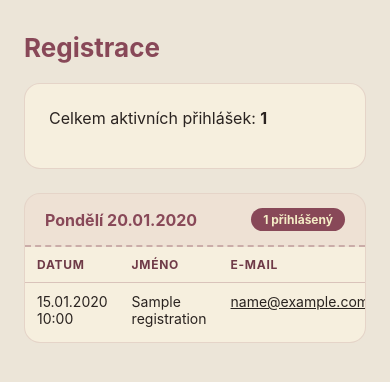
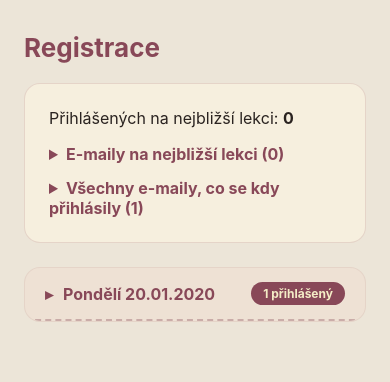
Before and after one commit to vcela/nomapeople-plzen, a PHP site: page /admin/index.php in a window 390 px wide. Shown: the part 183-565 px from the top of the page. Run offline with PHP 8.4, Linux system fonts and the light colour scheme; the visitor is signed in with stand-in values (Sample User, id 1); data comes from the database, SQL or seed files in the repository; tables that the repository leaves empty hold one stand-in row (values such as "Sample post").

Commit message:
Add hard delete functionality for registrations and enhance mobile menu styles

```diff
--- /dev/null
+++ b/admin/assets/confirm.js
@@ -0,0 +1,9 @@
+// Confirmation for forms marked data-confirm. A plain onsubmit="confirm(...)"
+// attribute is blocked by the site's CSP (script-src has no 'unsafe-inline'),
+// so this has to live in an external file instead.
+document.addEventListener('submit', function (e) {
+  var msg = e.target.getAttribute('data-confirm');
+  if (msg && !window.confirm(msg)) {
+    e.preventDefault();
+  }
+});
--- a/admin/inc/header.php
+++ b/admin/inc/header.php
@@ -15,6 +15,7 @@
 <meta charset="utf-8">
 <meta name="viewport" content="width=device-width, initial-scale=1">
 <title><?= esc($pageTitle) ?> · Administrace · NŌMA people</title>
+<script src="assets/confirm.js" defer></script>
 <style>
   *{ box-sizing:border-box; }
   body{ margin:0; font-family:-apple-system,BlinkMacSystemFont,'Segoe UI',sans-serif; background:#ece5d8; color:#2a2320; }
@@ -31,19 +32,31 @@
   .admin-main{ max-width:1080px; margin:0 auto; padding:32px 24px 64px; }
   h1{ font-size:26px; font-weight:700; color:#884858; margin:0 0 20px; }
   .card{ background:#f6efde; border:1px solid rgba(136,72,88,0.16); border-radius:16px; padding:24px; margin-bottom:24px; }
-  table{ width:100%; border-collapse:collapse; font-size:14px; }
+  table{ width:100%; border-collapse:separate; border-spacing:0; font-size:14px; }
   th,td{ text-align:left; padding:10px 12px; border-bottom:1px solid rgba(136,72,88,0.14); vertical-align:top; }
   th{ font-size:12px; text-transform:uppercase; letter-spacing:0.06em; color:#6f3a47; }
   .badge-yes{ color:#1f7a4d; font-weight:700; }
   .badge-no{ color:#9a2b2b; font-weight:700; }
-  .group-card{ background:#f6efde; border:1px solid rgba(136,72,88,0.16); border-radius:16px; margin-bottom:28px; overflow:hidden; }
-  .group-header{ display:flex; align-items:center; justify-content:space-between; gap:12px; padding:14px 20px; background:rgba(136,72,88,0.08); border-bottom:2px dashed rgba(136,72,88,0.35); font-weight:700; color:#884858; }
+  .group-card{ display:block; background:#f6efde; border:1px solid rgba(136,72,88,0.16); border-radius:16px; margin-bottom:28px; overflow:hidden; }
+  .group-header{ display:flex; align-items:center; justify-content:space-between; gap:12px; padding:14px 20px; background:rgba(136,72,88,0.08); border-bottom:2px dashed rgba(136,72,88,0.35); font-weight:700; color:#884858; cursor:pointer; list-style:none; }
+  .group-header::-webkit-details-marker{ display:none; }
+  .group-header .group-title{ display:flex; align-items:center; gap:10px; }
+  .group-header .chevron{ display:inline-block; transition:transform .15s ease; }
+  details[open] > .group-header .chevron{ transform:rotate(90deg); }
   .group-header .group-count{ font-size:12px; font-weight:700; background:#884858; color:#f4ecc6; padding:4px 12px; border-radius:999px; white-space:nowrap; }
+  .table-scroll{ overflow-x:auto; }
   .group-card table{ margin:0; }
   .group-card tr:last-child td{ border-bottom:none; }
   tr.row-deleted{ opacity:0.5; text-decoration:line-through; }
-  .row-action-btn{ font:inherit; font-size:12px; background:transparent; border:1px solid rgba(136,72,88,0.4); color:#884858; padding:6px 12px; border-radius:8px; cursor:pointer; white-space:nowrap; }
+  .col-sticky-left, .col-sticky-right{ position:sticky; background:#f6efde; z-index:1; }
+  thead .col-sticky-left, thead .col-sticky-right{ background:#f6efde; z-index:2; }
+  .col-sticky-left{ left:0; box-shadow:2px 0 4px -2px rgba(0,0,0,0.15); }
+  .col-sticky-right{ right:0; box-shadow:-2px 0 4px -2px rgba(0,0,0,0.15); }
+  .row-action-btn{ font:inherit; font-size:12px; background:transparent; border:1px solid rgba(136,72,88,0.4); color:#884858; padding:6px 12px; border-radius:8px; cursor:pointer; white-space:nowrap; margin-left:6px; }
+  .row-action-btn:first-child{ margin-left:0; }
   .row-action-btn:hover{ background:rgba(136,72,88,0.1); }
+  .row-action-danger{ border-color:rgba(154,43,43,0.4); color:#9a2b2b; padding:6px 10px; }
+  .row-action-danger:hover{ background:rgba(154,43,43,0.1); }
   label{ display:block; font-size:13px; font-weight:700; color:#884858; margin-bottom:6px; }
   input[type=email], input[type=password], input[type=text]{ width:100%; max-width:360px; padding:10px 12px; border:1.5px solid rgba(136,72,88,0.25); border-radius:10px; font-size:15px; margin-bottom:16px; }
   button[type=submit], .btn{ background:#884858; color:#f4ecc6; font-weight:700; border:none; padding:11px 20px; border-radius:999px; cursor:pointer; font-size:14px; }
--- a/admin/index.php
+++ b/admin/index.php
@@ -24,6 +24,16 @@ if ($_SERVER['REQUEST_METHOD'] === 'POST' && ($_POST['action'] ?? '') === 'toggl
                 $newValue = $row['deleted_at'] ? null : date('Y-m-d H:i:s');
                 db()->prepare('UPDATE registrations SET deleted_at = ? WHERE id = ?')->execute([$newValue, $id]);
             }
+        }
+    }
+    admin_redirect('index.php');
+}
+
+if ($_SERVER['REQUEST_METHOD'] === 'POST' && ($_POST['action'] ?? '') === 'hard_delete') {
+    if (csrf_verify($_POST['csrf'] ?? null)) {
+        $id = (int) ($_POST['id'] ?? 0);
+        if ($id > 0) {
+            db()->prepare('DELETE FROM registrations WHERE id = ?')->execute([$id]);
         }
     }
     admin_redirect('index.php');
@@ -58,7 +68,7 @@ function source_badge(string $type, ?string $label): string {
     ];
     $s = $styles[$type] ?? $styles['direct'];
     $text = $label !== null && $label !== '' ? $label : 'Přímá návštěva';
-    return '<span style="display:inline-block; background:' . $s['bg'] . '; color:' . $s['fg']
+    return '<span title="' . esc($text) . '" style="display:inline-block; max-width:200px; overflow:hidden; text-overflow:ellipsis; vertical-align:bottom; background:' . $s['bg'] . '; color:' . $s['fg']
         . '; font-weight:700; font-size:12px; padding:4px 10px; border-radius:999px; white-space:nowrap;">'
         . $s['icon'] . ' ' . esc($text) . '</span>';
 }
@@ -71,7 +81,6 @@ $registrations = db()->query(
     'SELECT id, name, email, phone, note, gdpr_consent, photo_consent, created_at, deleted_at, source_type, source_label FROM registrations ORDER BY created_at DESC'
 )->fetchAll();
 
-$activeTotal = 0;
 $groups = []; // bucket date (Y-m-d) => ['active' => [...rows], 'deleted' => [...rows]]
 foreach ($registrations as $r) {
     $bucket = lesson_bucket_date($r['created_at'], $lessonWeekday);
@@ -82,15 +91,32 @@ foreach ($registrations as $r) {
         $groups[$bucket]['deleted'][] = $r;
     } else {
         $groups[$bucket]['active'][] = $r;
-        $activeTotal++;
     }
 }
 krsort($groups); // 'Y-m-d' bucket keys sort correctly as strings -> soonest/most recent lesson first
 
+// "Next event" = the lesson-week bucket a registration made right now would fall into.
+$nextBucket = lesson_bucket_date(date('Y-m-d H:i:s'), $lessonWeekday);
+$nextEventCount = count($groups[$nextBucket]['active'] ?? []);
+
+$nextEventEmails = array_values(array_unique(array_column($groups[$nextBucket]['active'] ?? [], 'email')));
+sort($nextEventEmails);
+
+$allEmails = array_values(array_unique(array_column($registrations, 'email')));
+sort($allEmails);
+
 require __DIR__ . '/inc/header.php';
 ?>
 <div class="card">
-  <p style="margin-top:0;">Celkem aktivních přihlášek: <strong><?= $activeTotal ?></strong></p>
+  <p style="margin-top:0;">Přihlášených na nejbližší lekci: <strong><?= $nextEventCount ?></strong></p>
+  <details>
+    <summary style="cursor:pointer; font-weight:700; color:#884858;">E-maily na nejbližší lekci (<?= count($nextEventEmails) ?>)</summary>
+    <textarea readonly rows="3" onclick="this.select();" style="width:100%; margin-top:10px; padding:10px; border:1.5px solid rgba(136,72,88,0.25); border-radius:10px; font-size:13px; font-family:inherit;"><?= esc(implode(', ', $nextEventEmails)) ?></textarea>
+  </details>
+  <details style="margin-top:14px;">
+    <summary style="cursor:pointer; font-weight:700; color:#884858;">Všechny e-maily, co se kdy přihlásily (<?= count($allEmails) ?>)</summary>
+    <textarea readonly rows="4" onclick="this.select();" style="width:100%; margin-top:10px; padding:10px; border:1.5px solid rgba(136,72,88,0.25); border-radius:10px; font-size:13px; font-family:inherit;"><?= esc(implode(', ', $allEmails)) ?></textarea>
+  </details>
 </div>
 
 <?php if (!$registrations): ?>
@@ -103,48 +129,56 @@ require __DIR__ . '/inc/header.php';
   $activeCount = count($group['active']);
   $rows = array_merge($group['active'], $group['deleted']);
 ?>
-<div class="group-card">
-  <div class="group-header">
-    <span><?= esc(czech_weekday_name((int) $dateObj->format('N'))) ?> <?= esc($dateObj->format('d.m.Y')) ?></span>
+<details class="group-card"<?= $bucketDate === $nextBucket ? ' open' : '' ?>>
+  <summary class="group-header">
+    <span class="group-title"><span class="chevron">▸</span> <?= esc(czech_weekday_name((int) $dateObj->format('N'))) ?> <?= esc($dateObj->format('d.m.Y')) ?></span>
     <span class="group-count"><?= $activeCount ?> <?= esc(czech_count_label($activeCount, 'přihlášený', 'přihlášení', 'přihlášených')) ?></span>
-  </div>
+  </summary>
+  <div class="table-scroll">
   <table>
     <thead>
       <tr>
+        <th class="col-sticky-left">Jméno</th>
         <th>Datum</th>
-        <th>Jméno</th>
         <th>E-mail</th>
         <th>Telefon</th>
         <th>Poznámka</th>
         <th>Zdroj</th>
         <th>GDPR</th>
         <th>Foto/video</th>
-        <th></th>
+        <th class="col-sticky-right">Akce</th>
       </tr>
     </thead>
     <tbody>
       <?php foreach ($rows as $r): ?>
       <tr<?= $r['deleted_at'] ? ' class="row-deleted"' : '' ?>>
+        <td class="col-sticky-left"><?= esc($r['name']) ?></td>
         <td><?= esc(date('d.m.Y H:i', strtotime($r['created_at']))) ?></td>
-        <td><?= esc($r['name']) ?></td>
         <td><a href="mailto:<?= esc($r['email']) ?>"><?= esc($r['email']) ?></a></td>
         <td><?= esc($r['phone'] ?: '—') ?></td>
         <td><?= nl2br(esc($r['note'] ?: '—')) ?></td>
         <td><?= source_badge($r['source_type'] ?: 'direct', $r['source_label']) ?></td>
         <td><?= $r['gdpr_consent'] ? '<span class="badge-yes">Ano</span>' : '<span class="badge-no">Ne</span>' ?></td>
         <td><?= $r['photo_consent'] ? '<span class="badge-yes">Ano</span>' : '<span class="badge-no">Ne</span>' ?></td>
-        <td>
-          <form method="post" action="index.php" style="margin:0;">
+        <td class="col-sticky-right" style="white-space:nowrap;">
+          <form method="post" action="index.php" style="display:inline-block; margin:0;">
             <?php csrf_field(); ?>
             <input type="hidden" name="action" value="toggle_delete">
             <input type="hidden" name="id" value="<?= (int) $r['id'] ?>">
-            <button type="submit" class="row-action-btn"><?= $r['deleted_at'] ? 'Vrátit' : 'Smazat' ?></button>
+            <button type="submit" class="row-action-btn"><?= $r['deleted_at'] ? 'Ale přijde' : 'Nepřijde' ?></button>
+          </form>
+          <form method="post" action="index.php" style="display:inline-block; margin:0;" data-confirm="Opravdu trvale smazat záznam <?= esc($r['name']) ?>? Tuto akci nelze vrátit zpět.">
+            <?php csrf_field(); ?>
+            <input type="hidden" name="action" value="hard_delete">
+            <input type="hidden" name="id" value="<?= (int) $r['id'] ?>">
+            <button type="submit" class="row-action-btn row-action-danger" title="Trvale smazat">✕</button>
           </form>
         </td>
       </tr>
       <?php endforeach; ?>
     </tbody>
   </table>
-</div>
+  </div>
+</details>
 <?php endforeach; ?>
 <?php require __DIR__ . '/inc/footer.php'; ?>
```
Also changed, not shown: assets/style.css (+27 -1 lines), index.html (+4 -3 lines).
